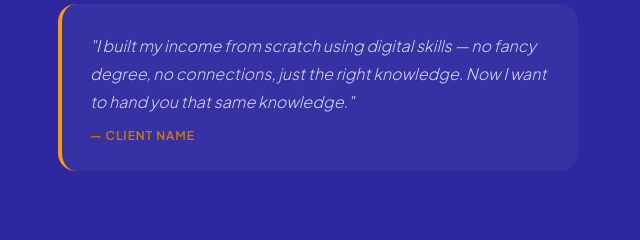
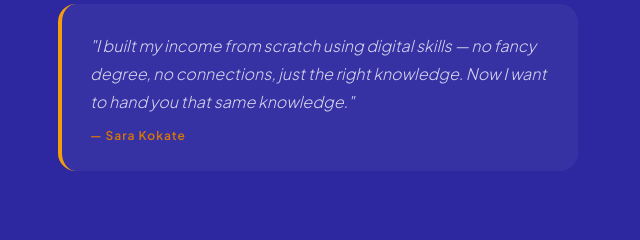
Before and after one commit to Addestini/sara-kokate, a plain HTML site: page index.html in a window 1280 px wide. Shown: the part 1460-1700 px from the top of the page, 322-962 px from the left. Drawn offline with Linux system fonts and the light colour scheme.

Commit message:
Update client name to Sara Kokate

```diff
--- a/index.html
+++ b/index.html
@@ -302,7 +302,7 @@
     <div class="coach-block">
       <p>"I built my income from scratch using digital skills — no fancy degree, no connections, just the right knowledge. Now I want to hand you that same knowledge."</p>
       <!-- CHANGE: client name -->
-      <cite>— CLIENT NAME</cite>
+      <cite>— Sara Kokate</cite>
     </div>
   </div>
 </section>
```
